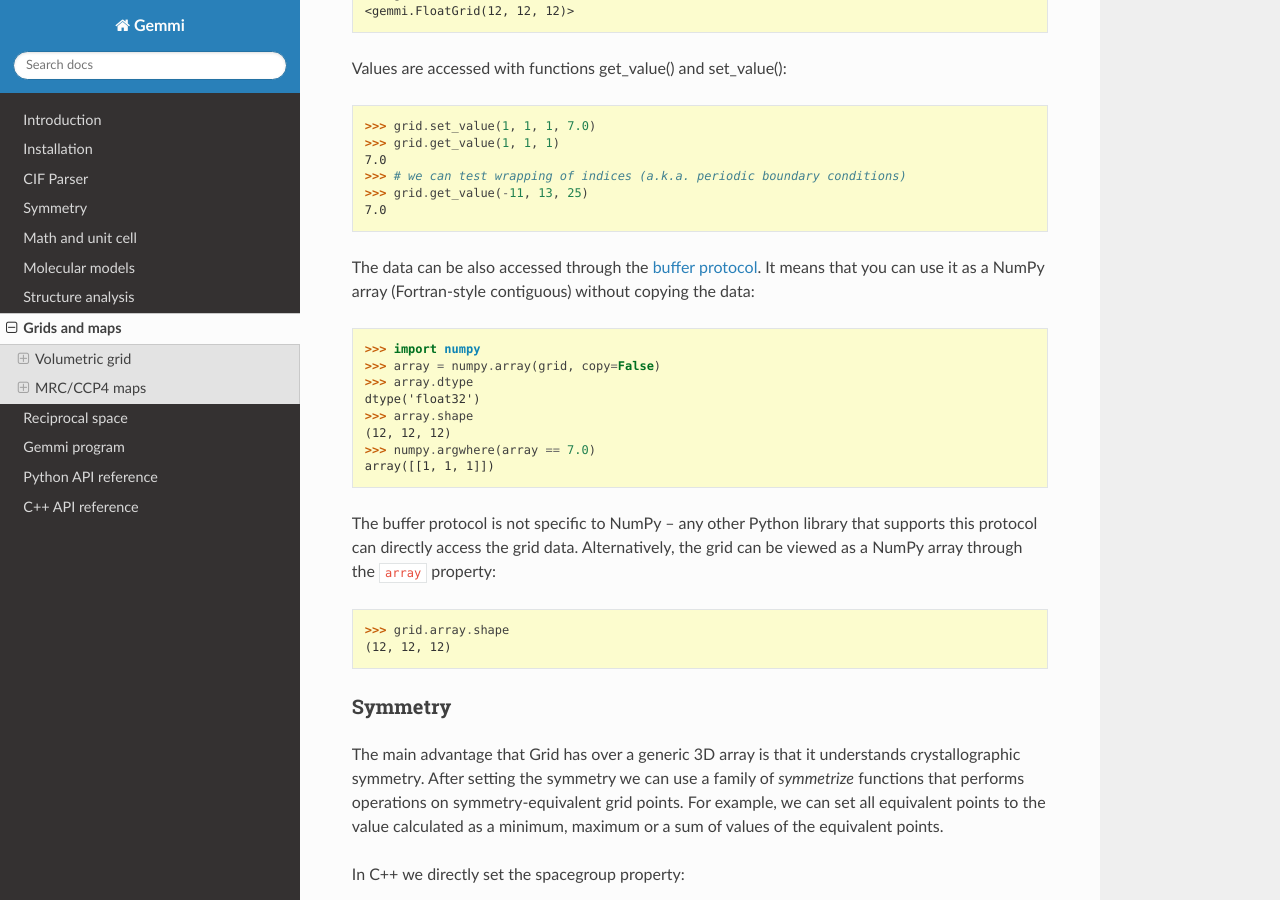
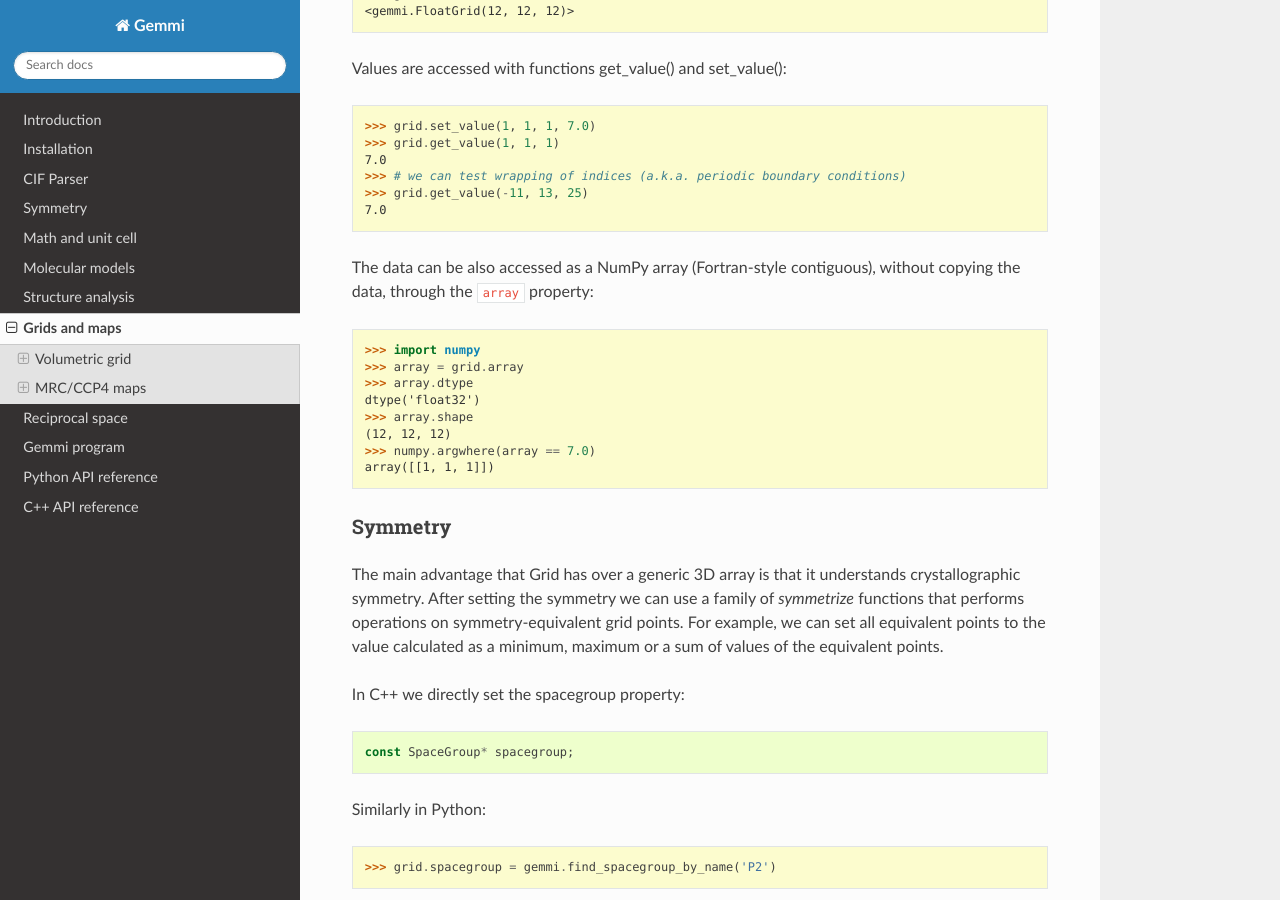
Before and after one commit to project-gemmi/gemmi, a Sphinx documentation site: the page built from docs/grid.rst, in a window 1280 px wide and 900 px high, scrolled down 2182 px. Built offline with Sphinx 7.4.7 and the Read the Docs theme 2.0.0, drawn with Linux system fonts in a browser that asks for light colours.

Commit message:
Python: remove buffer protocol from docs, tests and examples
because nanobind doesn't support it

```diff
--- a/docs/grid.rst
+++ b/docs/grid.rst
@@ -121,18 +121,14 @@ Values are accessed with functions get_value() and set_value():
   >>> grid.get_value(-11, 13, 25)
   7.0
 
-.. _buffer_protocol:
-
-The data can be also accessed through the
-`buffer protocol <https://docs.python.org/3/c-api/buffer.html>`_.
-It means that you can use it as a NumPy array (Fortran-style contiguous)
-without copying the data:
+The data can be also accessed as a NumPy array (Fortran-style contiguous),
+without copying the data, through the `array` property:
 
 .. doctest::
   :skipif: numpy is None or sys.platform == 'win32'
 
   >>> import numpy
-  >>> array = numpy.array(grid, copy=False)
+  >>> array = grid.array
   >>> array.dtype
   dtype('float32')
   >>> array.shape
@@ -140,16 +136,6 @@ without copying the data:
   >>> numpy.argwhere(array == 7.0)
   array([[1, 1, 1]])
 
-The buffer protocol is not specific to NumPy -- any other Python library
-that supports this protocol can directly access the grid data.
-Alternatively, the grid can be viewed as a NumPy array through
-the `array` property:
-
-.. doctest::
-  :skipif: numpy is None or sys.platform == 'win32'
-
-  >>> grid.array.shape
-  (12, 12, 12)
 
 Symmetry
 --------
```
Also changed, not shown: docs/hkl.rst (+8 -21 lines), 6 other files.
